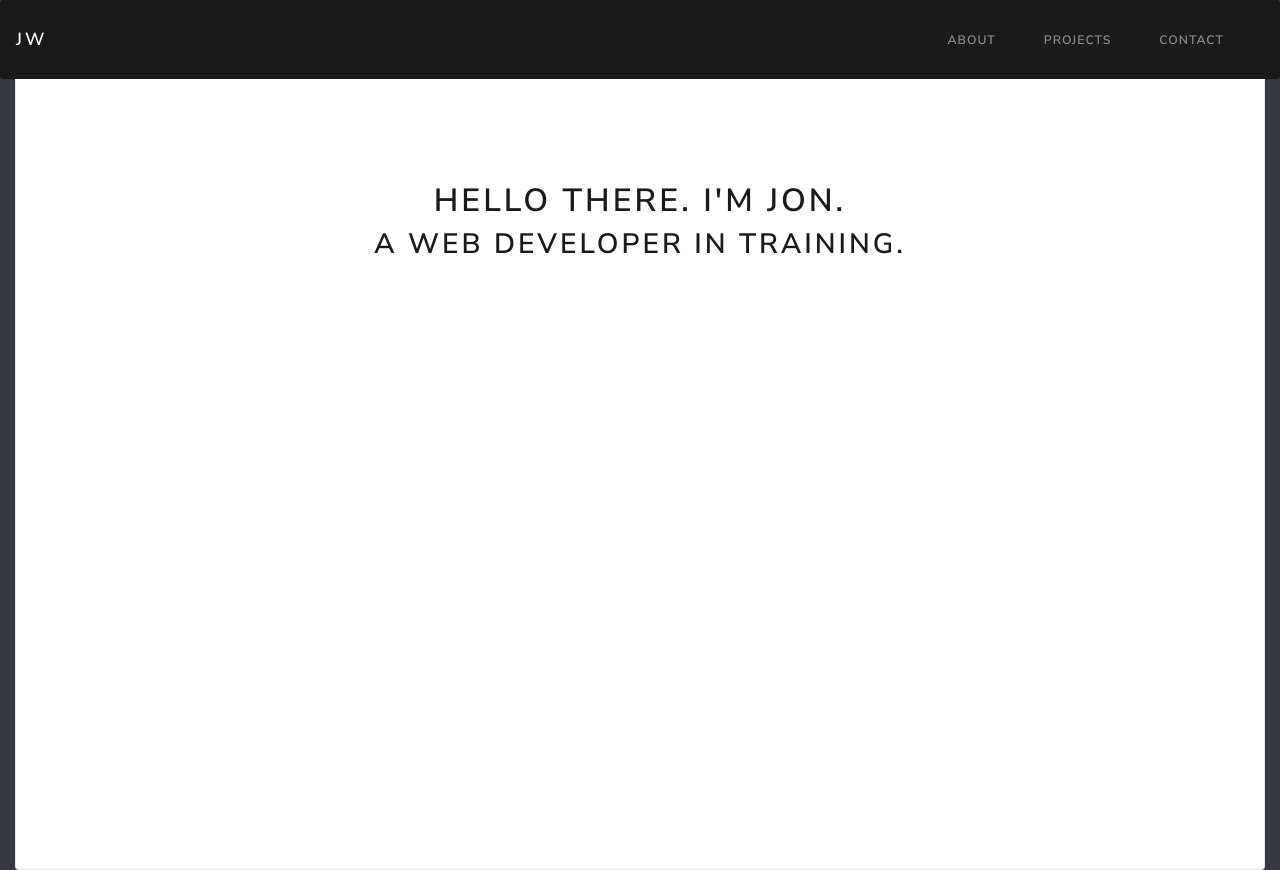
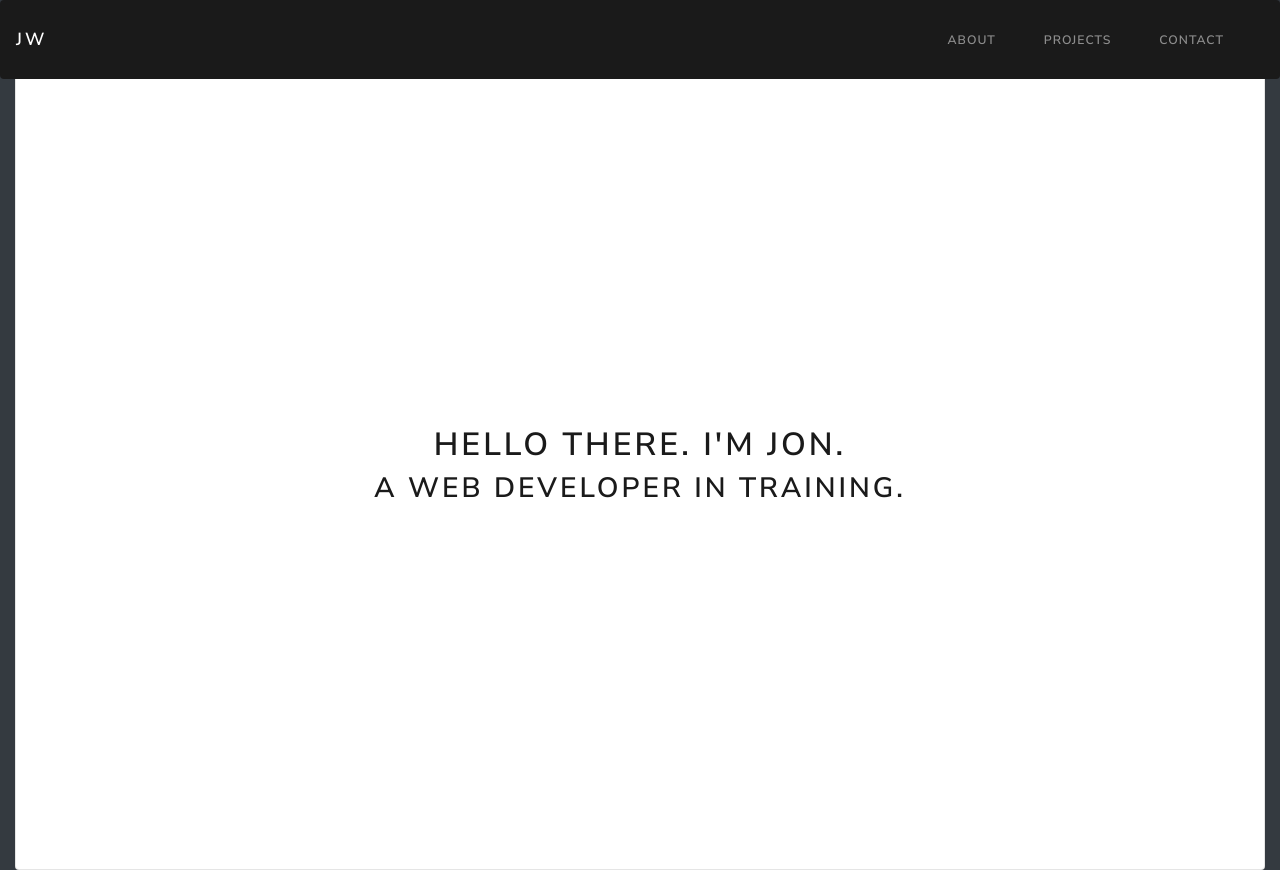
Before and after one commit to SpiffyUrsa/SpiffyUrsa.github.io, a plain HTML site: page index.html in a window 1280 px wide. Shown: the top 870 px of the page. Drawn offline with nearby package versions, Linux system fonts and the light colour scheme.

Commit message:
first revision

```diff
--- a/index.html
+++ b/index.html
@@ -26,10 +26,7 @@
             </div>
         </nav>
 
-        <section id="welcome" class="text-center bg-light py-5 rounded vh-100">
-            <br>
-            <br>
-            <br>
+        <section id="welcome" class="text-center bg-light py-5 rounded vh-100 d-flex flex-column align-items-center justify-content-center">
             <h1 class="text-primary">Hello there. I'm Jon.</h1>
             <h2 class="text-primary">A web developer in training.</h2>
         </section>
```
